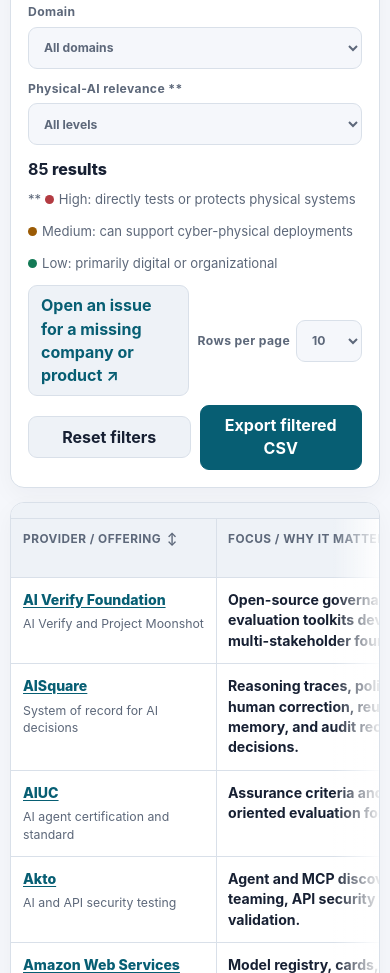
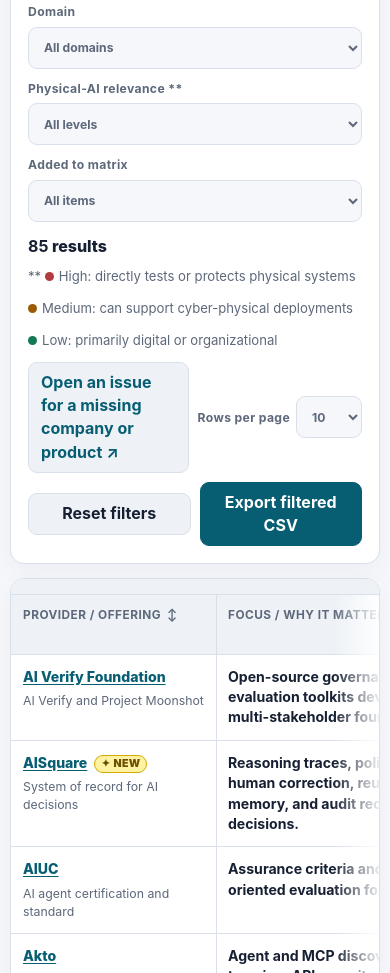
Before and after one commit to eafpres/ai-safety-standards, a plain HTML site: page products.html in a window 390 px wide. Shown: the part 1149-2122 px from the top of the page. Drawn offline with Linux system fonts and the light colour scheme.

Commit message:
Add new-item filtering and badges to products matrix
- Add an “Added to matrix” filter for products added within the last 30 days.
- Display the standards-style ✦ New badge beside recently added providers.
- Include accessible added-date labels and tooltips on New badges.
- Record addition dates for AISquare, Delinea, and BeyondTrust.
- Include the new filter in active-filter counts and reset behavior.
- Expand the desktop filter grid while preserving responsive layouts.
- Update the products audit playbook to require and preserve addition dates for future rows.

```diff
--- a/products.html
+++ b/products.html
@@ -92,7 +92,7 @@
     .stat strong { display: block; font-size: 1.75rem; line-height: 1; letter-spacing: -.03em; }
     .stat span { display: block; margin-top: 7px; color: var(--muted); font-size: .84rem; }
     .filters { padding: 17px; margin-bottom: 14px; }
-    .filter-grid { display: grid; grid-template-columns: minmax(280px, 2fr) repeat(5, minmax(150px, 1fr)); gap: 11px; }
+    .filter-grid { display: grid; grid-template-columns: minmax(280px, 2fr) repeat(6, minmax(150px, 1fr)); gap: 11px; }
     label { display: flex; flex-direction: column; gap: 6px; color: var(--muted); font-size: .76rem; font-weight: 700; letter-spacing: .03em; }
     input, select { width: 100%; padding: 9px 11px; border: 1px solid var(--line); border-radius: 9px; outline: none; background: var(--bg); }
     input:focus, select:focus, button:focus-visible, a:focus-visible { border-color: var(--accent); outline: 3px solid color-mix(in srgb, var(--accent) 22%, transparent); }
@@ -153,6 +153,23 @@
     .sort-btn { display: flex; min-height: auto; width: 100%; align-items: center; gap: 6px; padding: 0; border: 0; background: transparent; color: inherit; text-align: left; text-transform: inherit; letter-spacing: inherit; }
     .sort-btn:hover { color: var(--text); }
     .vendor-link { display: inline-block; font-weight: 800; line-height: 1.25; }
+    .new-badge {
+      display: inline-flex;
+      align-items: center;
+      gap: 3px;
+      margin-left: 7px;
+      padding: 2px 6px;
+      border: 1px solid #d6a900;
+      border-radius: 999px;
+      background: #fff3a3;
+      color: #6b5100;
+      font-size: .66rem;
+      font-weight: 900;
+      line-height: 1.2;
+      letter-spacing: .03em;
+      text-transform: uppercase;
+      vertical-align: 1px;
+    }
     .offering { display: block; margin-top: 5px; color: var(--muted); font-size: .77rem; }
     .summary { min-width: 300px; font-weight: 650; }
     .summary small { display: block; margin-top: 5px; color: var(--muted); font-size: .8rem; font-weight: 400; }
@@ -256,6 +273,9 @@
         <label>Physical-AI relevance **
           <select id="physical"><option value="">All levels</option><option>High</option><option>Medium</option><option>Low</option></select>
         </label>
+        <label>Added to matrix
+          <select id="newItems"><option value="">All items</option><option value="new">New (last 30 days)</option></select>
+        </label>
       </div>
       <div class="actions">
         <div class="actions-left">
@@ -349,7 +369,7 @@
     {provider:"Credo AI",offering:"Responsible AI Governance Platform",category:"Governance & compliance",lifecycle:"Govern & plan",type:"Specialist company",domain:"Regulated enterprise",physical:"Low",summary:"Inventory, policy, risk, evidence, and oversight workflows for enterprise AI governance.",relevance:"ISO/IEC 42001; ISO/IEC 23894; NIST AI RMF; EU AI Act",access:"Commercial platform",url:"https://www.credo.ai/"},
     {provider:"Holistic AI",offering:"AI governance and assurance platform",category:"Governance & compliance",lifecycle:"Multiple stages",type:"Specialist company",domain:"Regulated enterprise",physical:"Low",summary:"AI inventory, risk management, testing, compliance workflows, and assurance services.",relevance:"ISO/IEC 42001; ISO/IEC 23894; NIST AI RMF; EU AI Act",access:"Commercial platform and services",url:"https://www.holisticai.com/"},
     {provider:"Asenion",offering:"AI governance, risk, and compliance platform",category:"Governance & compliance",lifecycle:"Multiple stages",type:"Specialist company",domain:"Regulated enterprise",physical:"Low",summary:"AI inventory, risk assessment, assurance testing, and runtime governance for predictive, generative, and agentic AI.",relevance:"ISO/IEC 42001; NIST AI RMF; EU AI Act",access:"Commercial platform",url:"https://asenion.ai/"},
-    {provider:"AISquare",offering:"System of record for AI decisions",category:"Governance & compliance",lifecycle:"Multiple stages",type:"Specialist company",domain:"Generative AI / agents",physical:"Medium",summary:"Reasoning traces, policy enforcement, human correction, reusable enterprise memory, and audit records for AI-agent decisions.",relevance:"ISO/IEC 42001; NIST AI RMF; ISO/IEC 25059",access:"Commercial platform with free access",url:"https://aisquare.studio/"},
+    {provider:"AISquare",offering:"System of record for AI decisions",category:"Governance & compliance",lifecycle:"Multiple stages",type:"Specialist company",domain:"Generative AI / agents",physical:"Medium",summary:"Reasoning traces, policy enforcement, human correction, reusable enterprise memory, and audit records for AI-agent decisions.",relevance:"ISO/IEC 42001; NIST AI RMF; ISO/IEC 25059",access:"Commercial platform with free access",url:"https://aisquare.studio/",added:"2026-08-15"},
     {provider:"Monitaur",offering:"AI Governance Platform",category:"Governance & compliance",lifecycle:"Multiple stages",type:"Specialist company",domain:"Financial services",physical:"Low",summary:"Policy, model governance, assurance, and documentation workflows with a regulated-industry focus.",relevance:"ISO/IEC 42001; NIST AI RMF; model risk management guidance",access:"Commercial platform",url:"https://www.monitaur.ai/"},
     {provider:"Trustible",offering:"Responsible AI governance platform",category:"Governance & compliance",lifecycle:"Govern & plan",type:"Specialist company",domain:"Regulated enterprise",physical:"Low",summary:"AI use-case inventory, policy mapping, risk assessment, and governance evidence.",relevance:"ISO/IEC 42001; NIST AI RMF; EU AI Act",access:"Commercial platform",url:"https://trustible.ai/"},
     {provider:"Saidot",offering:"AI governance platform",category:"Governance & compliance",lifecycle:"Multiple stages",type:"Specialist company",domain:"Cross-sector",physical:"Low",summary:"Governance, transparency, risk, and control workflows for AI portfolios and suppliers.",relevance:"ISO/IEC 42001; ISO/IEC 23894; EU AI Act",access:"Commercial platform",url:"https://www.saidot.ai/"},
@@ -395,8 +415,8 @@
     {provider:"Zenity",offering:"AI agent security and governance",category:"Security & resilience",lifecycle:"Operate & monitor",type:"Specialist company",domain:"Workplace AI",physical:"Medium",summary:"Discovery, posture management, runtime controls, and governance for enterprise agents and copilots.",relevance:"NIST AI RMF; NIST AI 100-2; EU AI Act",access:"Commercial platform",url:"https://zenity.io/"},
     {provider:"Astrix Security",offering:"Non-human identity and agent security",category:"Security & resilience",lifecycle:"Deploy & protect",type:"Specialist company",domain:"Cloud / data",physical:"Medium",summary:"Discovery and least-privilege controls for non-human identities, integrations, service accounts, and AI agents.",relevance:"NIST AI RMF; NIST cybersecurity guidance; agent-identity controls",access:"Commercial platform",url:"https://astrix.security/"},
     {provider:"Oasis Security",offering:"Non-human identity management",category:"Security & resilience",lifecycle:"Deploy & protect",type:"Specialist company",domain:"Cloud / data",physical:"Medium",summary:"Inventory, posture, ownership, and lifecycle controls for non-human identities used by automation and agents.",relevance:"NIST cybersecurity guidance; NIST AI RMF; agent-identity controls",access:"Commercial platform",url:"https://www.oasis.security/"},
-    {provider:"Delinea",offering:"Delinea Platform",category:"Security & resilience",lifecycle:"Deploy & protect",type:"Established platform",domain:"Cloud / data",physical:"Medium",summary:"Continuous discovery, risk analysis, credential controls, just-in-time privilege, runtime authorization, and audit trails across human, machine, and AI identities.",relevance:"NIST AI RMF; NIST cybersecurity guidance; agent-identity controls",access:"Commercial platform",url:"https://delinea.com/products"},
-    {provider:"BeyondTrust",offering:"AI Agent Security",category:"Security & resilience",lifecycle:"Deploy & protect",type:"Established platform",domain:"Generative AI / agents",physical:"Medium",summary:"Agent discovery, action attribution, execution-chain mapping, least-privilege enforcement, runtime controls, and human approval across agentic frameworks.",relevance:"NIST AI RMF; NIST cybersecurity guidance; agent-identity controls",access:"Limited private beta; US general availability planned for fall 2026",url:"https://www.beyondtrust.com/products/ai-agent-security"},
+    {provider:"Delinea",offering:"Delinea Platform",category:"Security & resilience",lifecycle:"Deploy & protect",type:"Established platform",domain:"Cloud / data",physical:"Medium",summary:"Continuous discovery, risk analysis, credential controls, just-in-time privilege, runtime authorization, and audit trails across human, machine, and AI identities.",relevance:"NIST AI RMF; NIST cybersecurity guidance; agent-identity controls",access:"Commercial platform",url:"https://delinea.com/products",added:"2026-08-15"},
+    {provider:"BeyondTrust",offering:"AI Agent Security",category:"Security & resilience",lifecycle:"Deploy & protect",type:"Established platform",domain:"Generative AI / agents",physical:"Medium",summary:"Agent discovery, action attribution, execution-chain mapping, least-privilege enforcement, runtime controls, and human approval across agentic frameworks.",relevance:"NIST AI RMF; NIST cybersecurity guidance; agent-identity controls",access:"Limited private beta; US general availability planned for fall 2026",url:"https://www.beyondtrust.com/products/ai-agent-security",added:"2026-08-15"},
     {provider:"Operant AI",offering:"3D Runtime Defense",category:"Runtime guardrails",lifecycle:"Deploy & protect",type:"Specialist company",domain:"Cloud / data",physical:"Medium",summary:"Runtime protection, gateways, sensitive-data controls, and agent security for cloud-native AI applications.",relevance:"NIST AI 100-2; OWASP LLM guidance; MITRE ATLAS",access:"Commercial and open-source",url:"https://www.operant.ai/"},
     {provider:"Guardrails AI",offering:"Guardrails",category:"Runtime guardrails",lifecycle:"Design & build",type:"Specialist company",domain:"Generative AI / agents",physical:"Low",summary:"Validation, structured outputs, policy checks, and reusable validators for LLM applications.",relevance:"NIST AI RMF MEASURE and MANAGE; OWASP LLM guidance",access:"Commercial and open-source",url:"https://guardrailsai.com/"},
     {provider:"Preamble",offering:"AI safety and governance platform",category:"Runtime guardrails",lifecycle:"Deploy & protect",type:"Specialist company",domain:"Generative AI / agents",physical:"Low",summary:"Policy-based controls, safety configurations, and governance for generative-AI applications.",relevance:"NIST AI RMF; ISO/IEC 42001; generative-AI risk guidance",access:"Commercial platform",url:"https://www.preamble.com/"},
@@ -435,6 +455,7 @@
 
   const state = {page: 1, size: 10, sort: "provider", direction: 1};
   const filterIds = ["category", "lifecycle", "type", "domain", "physical"];
+  const newWindowDays = 30;
   const search = document.getElementById("search");
   const rows = document.getElementById("rows");
   const empty = document.getElementById("empty");
@@ -458,6 +479,15 @@
   document.getElementById("statSpecialists").textContent = data.filter(function(item) { return item.type === "Specialist company"; }).length;
   document.getElementById("statPhysical").textContent = data.filter(function(item) { return item.physical === "High"; }).length;
 
+  function isNew(item) {
+    if (!/^\d{4}-\d{2}-\d{2}$/.test(item.added || "")) return false;
+    const addedAt = new Date(item.added + "T00:00:00Z");
+    const now = new Date();
+    const today = Date.UTC(now.getFullYear(), now.getMonth(), now.getDate());
+    const ageDays = (today - addedAt.getTime()) / 86400000;
+    return ageDays >= 0 && ageDays <= newWindowDays;
+  }
+
   function filteredData() {
     const term = search.value.trim().toLowerCase();
     return data.filter(function(item) {
@@ -466,7 +496,8 @@
         const value = document.getElementById(field).value;
         return !value || item[field] === value;
       });
-      return matchesSearch && matchesFilters;
+      const matchesNew = document.getElementById("newItems").value !== "new" || isNew(item);
+      return matchesSearch && matchesFilters && matchesNew;
     }).sort(function(a, b) {
       return String(a[state.sort]).localeCompare(String(b[state.sort]), undefined, {numeric: true}) * state.direction;
     });
@@ -492,6 +523,18 @@
     return badge;
   }
 
+  function newBadge(item) {
+    if (!isNew(item)) return null;
+    const addedAt = new Date(item.added + "T00:00:00Z");
+    const label = "Added to the matrix on " + addedAt.toLocaleDateString(undefined, {day: "numeric", month: "long", year: "numeric", timeZone: "UTC"});
+    const badge = document.createElement("span");
+    badge.className = "new-badge";
+    badge.title = label;
+    badge.setAttribute("aria-label", label);
+    badge.innerHTML = '<span aria-hidden="true">✦</span> New';
+    return badge;
+  }
+
   function render() {
     const filtered = filteredData();
     const totalPages = Math.max(1, Math.ceil(filtered.length / state.size));
@@ -513,6 +556,8 @@
       offering.className = "offering";
       offering.textContent = item.offering;
       providerCell.appendChild(link);
+      const added = newBadge(item);
+      if (added) providerCell.appendChild(added);
       const audit = auditBadge(item);
       if (audit) providerCell.appendChild(audit);
       providerCell.appendChild(offering);
@@ -546,7 +591,7 @@
 
     empty.hidden = filtered.length !== 0;
     document.getElementById("visibleCount").textContent = filtered.length;
-    const activeCount = (search.value ? 1 : 0) + filterIds.filter(function(field) { return document.getElementById(field).value; }).length;
+    const activeCount = (search.value ? 1 : 0) + filterIds.filter(function(field) { return document.getElementById(field).value; }).length + (document.getElementById("newItems").value ? 1 : 0);
     document.getElementById("filterNote").textContent = activeCount ? "(" + activeCount + " active filter" + (activeCount === 1 ? "" : "s") + ")" : "";
     document.getElementById("pageInfo").textContent = filtered.length ? (start + 1) + "–" + Math.min(start + state.size, filtered.length) + " of " + filtered.length : "0 results";
     document.getElementById("prev").disabled = state.page === 1;
@@ -565,6 +610,7 @@
   filterIds.forEach(function(field) {
     document.getElementById(field).addEventListener("change", function() { state.page = 1; render(); });
   });
+  document.getElementById("newItems").addEventListener("change", function() { state.page = 1; render(); });
   document.querySelectorAll(".page-size").forEach(function(select) {
     select.addEventListener("change", function() {
       state.size = Number(select.value);
@@ -587,6 +633,7 @@
   document.getElementById("reset").addEventListener("click", function() {
     search.value = "";
     filterIds.forEach(function(field) { document.getElementById(field).value = ""; });
+    document.getElementById("newItems").value = "";
     state.page = 1;
     render();
   });
```
Also changed, not shown: docs/maintenance/products-audit.md (+1 -0 lines).
